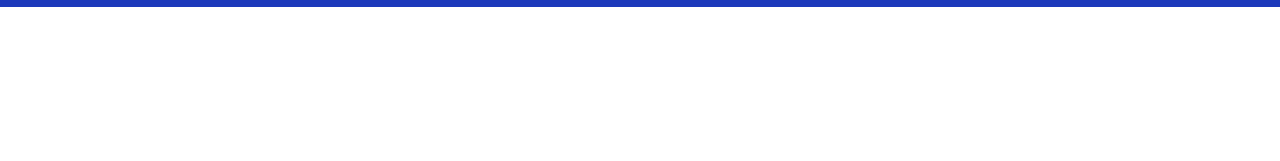
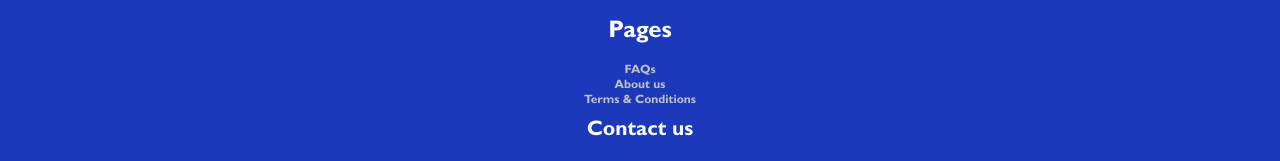
Before and after one commit to zahraahmadiii/lotus_test_project, a plain HTML site: page index.html in a window 1280 px wide. Shown: the part 896-1057 px from the top of the page. Before the commit the page ends 903 px from the top, so only its background shows below. Drawn offline with Linux system fonts and the light colour scheme.

Commit message:
add style of footer

```diff
--- a/index.html
+++ b/index.html
@@ -75,8 +75,26 @@
           <p class="footer_text">Track market trends and manage your workflow across all your business systems with NEW continuously analyzing the market data for what matters to every business. Start with NEW now!</p>
         </div>
 
-        <div class="links_container"></div>
-        <div class="contactus_container"></div>
+        <div class="links_container">
+          <div class="page">
+            <p>Pages</p>
+          </div>
+          <div class="links">
+            <a href="">FAQs</a>
+          </div>
+          <div class="links">
+            <a href="">About us</a>
+          </div>
+          <div class="links">
+            <a href="">Terms & Conditions</a>
+          </div>
+        </div>
+        <div class="contact_us_container">
+            <p class="contact_us">Contact us</p>
+          <div>
+
+          </div>
+        </div>
       </div>
       <div class="bottom_footer_container">
         <div class="btn_footer_container"></div>
--- a/style.css
+++ b/style.css
@@ -231,7 +231,31 @@ line-height: 46px;
    margin: 10px 0 0;
    color:var(--gray);
 }
-
+.links_container{
+  display: flex;
+  flex-direction: column;
+  align-items: center;
+  justify-content: center;
+  gap: 10px;
+}
+.page{
+  font-size: 24px;
+  color: var(--white);
+}
+.links{
+  font-size: 12px;
+}
+a{
+  text-decoration: none;
+  color: var(--gray);
+}
+.contactus_container{
+  margin-top: 50px;
+}
+.contact_us{
+  font-size: 21px;
+  color: var(--white);
+}
 /* media queries */
 @media (min-width: 800px) {
   .logo{
```
